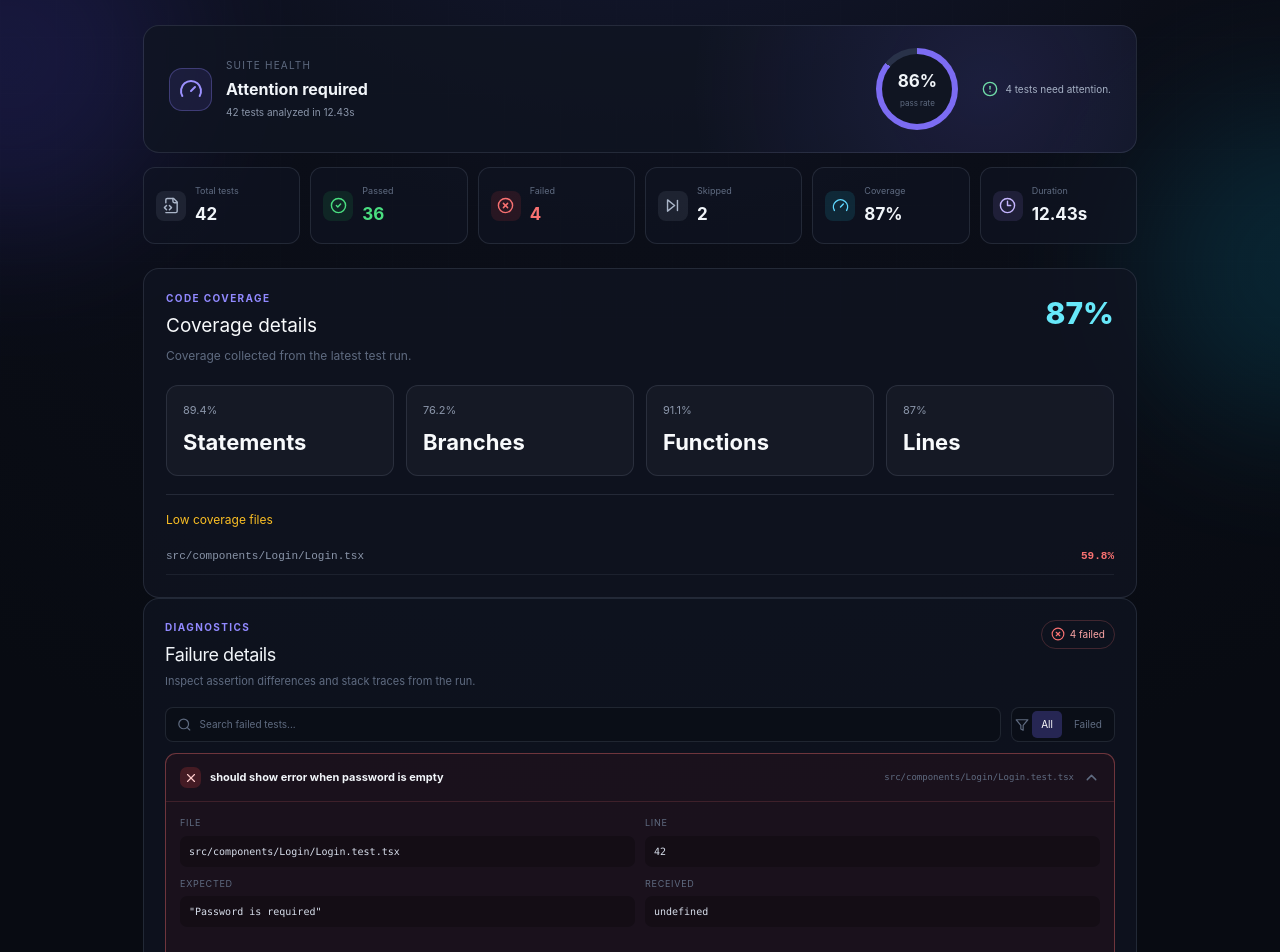
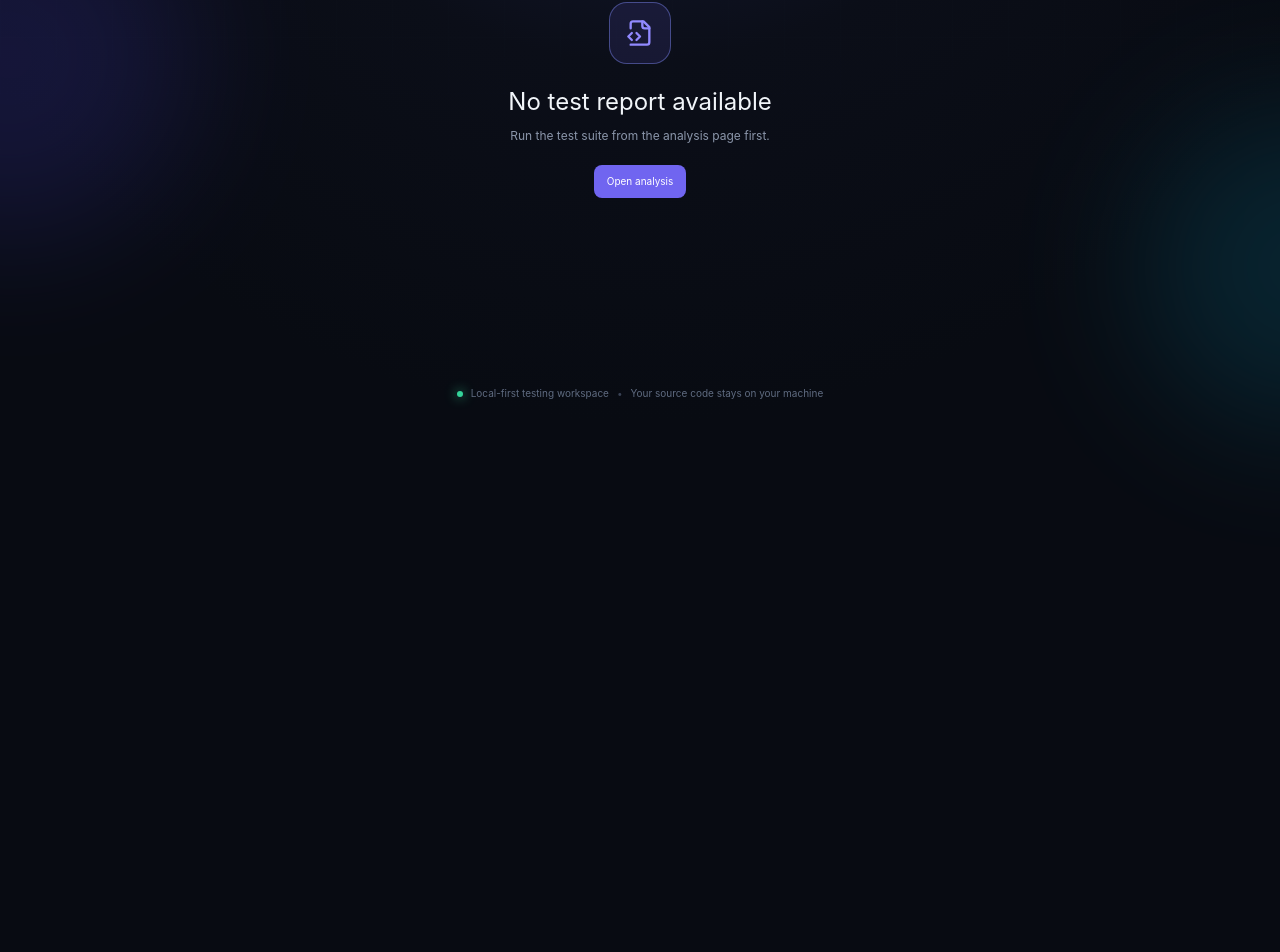
Before and after one commit to Prabhakar1437/AI-Unit-testing-frontend, a Next.js app in the folder ai-unit-test-platform/: page /results in a window 1280 px wide. Shown: the part 243-1195 px from the top of the page. After the commit the page ends 800 px from the top, so only its background shows below. Built offline with nearby package versions, Linux system fonts and the light colour scheme.

Commit message:
detail report added

```diff
--- a/ai-unit-test-platform/src/app/analyze/page.tsx
+++ b/ai-unit-test-platform/src/app/analyze/page.tsx
@@ -318,17 +318,32 @@ export default function AnalyzePage() {
 
         // Only block navigation for infrastructure failures — not for suites that ran and had failing tests.
         if (!response.ok) {
-          const details = [data.message, data.environment?.message, data.stderr]
+          const details = [
+            data.message,
+            data.environment?.message,
+            data.stderr,
+          ]
             .filter(Boolean)
             .join(' ');
-          throw new Error(details || 'Could not run tests.');
+
+          throw new Error(
+            details || 'Could not execute the test command.'
+          );
         }
 
-        if (data.phase && data.phase !== 'completed') {
-          throw new Error(data.message || 'Tests did not complete successfully.');
+        if (data.phase !== 'completed' || !data.summary) {
+          throw new Error(
+            data.message ||
+              'The test run did not produce a completed report.'
+          );
         }
 
-        sessionStorage.setItem('lastRunResults', JSON.stringify(data.summary));
+        // Store reports even if tests failed.
+        sessionStorage.setItem(
+          'lastRunResults',
+          JSON.stringify(data.summary)
+        );
+
         router.push('/results');
     } catch (err: any) {
       setError(err?.message || 'Could not run tests.');
--- a/ai-unit-test-platform/src/app/results/page.tsx
+++ b/ai-unit-test-platform/src/app/results/page.tsx
@@ -52,85 +52,85 @@ interface TestSummary {
   failed: number;
   skipped: number;
   coverage: number | null;
-  coverageDetails?: CoverageDetails | null;
+  coverageDetails: CoverageDetails | null;
   executionTime: number;
   failures: FailedTest[];
 }
 
-const MOCK_SUMMARY: TestSummary = {
-  total: 42,
-  passed: 36,
-  failed: 4,
-  skipped: 2,
-  coverage: 87,
-  coverageDetails: {
-    statements: 89.4,
-    branches: 76.2,
-    functions: 91.1,
-    lines: 87,
-    files: [
-      {
-        file: 'src/components/Login/Login.tsx',
-        statements: 61.5,
-        branches: 48.2,
-        functions: 70,
-        lines: 59.8,
-      },
-    ],
-  },
-  executionTime: 12.43,
-  failures: [
-    {
-      name: 'should show error when password is empty',
-      file: 'src/components/Login/Login.test.tsx',
-      line: 42,
-      expected: '"Password is required"',
-      received: 'undefined',
-      errorMessage: 'expect(received).toBe(expected)',
-      stackTrace:
-        'at Object.<anonymous> (Login.test.tsx:42:21)\n' +
-        '  at processTicksAndRejections (node:internal/process/task_queues:95:5)',
-    },
-  ],
-};
-
 type FailureFilter = 'all' | 'failed';
 
 export default function ResultsPage() {
-  const reduceMotion = useReducedMotion();
-  const [summary, setSummary] = useState<TestSummary>(MOCK_SUMMARY);
+  const [summary, setSummary] = useState<TestSummary | null>(null);
   const [isReal, setIsReal] = useState(false);
-  const [expanded, setExpanded] = useState<number | null>(0);
-  const [filter, setFilter] = useState<FailureFilter>('all');
-  const [search, setSearch] = useState('');
 
   useEffect(() => {
     const raw = sessionStorage.getItem('lastRunResults');
 
     if (!raw) {
+      setSummary(null);
+      setIsReal(false);
       return;
     }
 
     try {
-      const parsed = JSON.parse(raw) as Partial<TestSummary>;
+      const parsed = JSON.parse(raw);
+      const normalized = normalizeSummary(parsed);
 
-      setSummary({
-        ...MOCK_SUMMARY,
-        ...parsed,
-        failures: Array.isArray(parsed.failures)
-          ? parsed.failures
-          : [],
-        coverageDetails: normalizeCoverage(
-          parsed.coverageDetails,
-          parsed.coverage
-        ),
-      });
+      if (!normalized) {
+        setSummary(null);
+        setIsReal(false);
+        return;
+      }
 
+      setSummary(normalized);
       setIsReal(true);
     } catch {
+      setSummary(null);
       setIsReal(false);
     }
   }, []);
+
+  if (!summary) {
+    return (
+      <div className="empty-state-page">
+        <div className="empty-state-icon">
+          <FileCode2 size={28} />
+        </div>
+        <h1>No test report available</h1>
+        <p>Run the test suite from the analysis page first.</p>
+        <a href="/analyze" className="secondary-button">
+          Open analysis
+        </a>
+      </div>
+    );
+  }
+
+  return (
+    <ReportView
+      summary={summary}
+      isReal={isReal}
+      onReset={() => {
+        sessionStorage.removeItem('lastRunResults');
+        setSummary(null);
+        setIsReal(false);
+      }}
+    />
+  );
+}
+
+function ReportView({
+  summary,
+  isReal,
+  onReset,
+}: {
+  summary: TestSummary;
+  isReal: boolean;
+  onReset: () => void;
+}) {
+  const reduceMotion = useReducedMotion();
+  const [expanded, setExpanded] = useState<number | null>(0);
+  const [filter, setFilter] = useState<FailureFilter>('all');
+  const [search, setSearch] = useState('');
 
   const passRate =
     summary.total > 0
@@ -143,26 +143,14 @@ export default function ResultsPage() {
     return summary.failures.filter((test) => {
       const matchesSearch =
         !query ||
-        `${test.name} ${test.file}`
+        `${test.name} ${test.file} ${test.errorMessage}`
           .toLowerCase()
           .includes(query);
 
-      if (!matchesSearch) {
-        return false;
-      }
-
+      if (!matchesSearch) return false;
       return filter === 'all' || filter === 'failed';
     });
   }, [summary.failures, search, filter]);
-
-  function clearResults() {
-    sessionStorage.removeItem('lastRunResults');
-    setSummary(MOCK_SUMMARY);
-    setIsReal(false);
-    setExpanded(0);
-    setSearch('');
-    setFilter('all');
-  }
 
   return (
     <div className="results-page">
@@ -176,9 +164,7 @@ export default function ResultsPage() {
             <Terminal size={13} /> Execution report
           </div>
           <h1>Test results</h1>
-          <p>
-            Review suite health, failures, coverage, and execution details.
-          </p>
+          <p>Review suite health, failures, coverage, and execution details.</p>
         </div>
 
         <div className="results-actions">
@@ -192,10 +178,7 @@ export default function ResultsPage() {
             </span>
           )}
 
-          <button
-            onClick={clearResults}
-            className="clear-results"
-          >
+          <button onClick={onReset} className="clear-results">
             <RotateCcw size={14} /> Reset
           </button>
         </div>
@@ -211,13 +194,10 @@ export default function ResultsPage() {
           <div className="health-icon">
             <Gauge size={24} />
           </div>
-
           <div>
             <span>Suite health</span>
             <strong>
-              {summary.failed === 0
-                ? 'All tests passed'
-                : 'Attention required'}
+              {summary.failed === 0 ? 'All tests passed' : 'Attention required'}
             </strong>
             <p>
               {summary.total} tests analyzed in {summary.executionTime}s
@@ -228,11 +208,7 @@ export default function ResultsPage() {
         <div className="health-progress">
           <div
             className="health-circle"
-            style={
-              {
-                '--progress': `${passRate * 3.6}deg`,
-              } as React.CSSProperties
-            }
+            style={{ '--progress': `${passRate * 3.6}deg` } as React.CSSProperties}
           >
             <div>
               <strong>{passRate}%</strong>
@@ -248,8 +224,7 @@ export default function ResultsPage() {
             </>
           ) : (
             <>
-              <AlertCircle size={16} />
-              {summary.failed} test
+              <AlertCircle size={16} /> {summary.failed} test
               {summary.failed === 1 ? '' : 's'} need attention.
             </>
           )}
@@ -262,42 +237,12 @@ export default function ResultsPage() {
         animate={{ opacity: 1, y: 0 }}
         transition={{ delay: 0.14 }}
       >
-        <ResultMetric
-          icon={FileCode2}
-          label="Total tests"
-          value={summary.total}
-          tone="neutral"
-        />
-        <ResultMetric
-          icon={CheckCircle2}
-          label="Passed"
-          value={summary.passed}
-          tone="pass"
-        />
-        <ResultMetric
-          icon={XCircle}
-          label="Failed"
-          value={summary.failed}
-          tone="fail"
-        />
-        <ResultMetric
-          icon={SkipForward}
-          label="Skipped"
-          value={summary.skipped}
-          tone="skip"
-        />
-        <ResultMetric
-          icon={Gauge}
-          label="Coverage"
-          value={formatPercentage(summary.coverage)}
-          tone="coverage"
-        />
-        <ResultMetric
-          icon={Clock3}
-          label="Duration"
-          value={`${summary.executionTime}s`}
-          tone="time"
-        />
+        <ResultMetric icon={FileCode2} label="Total tests" value={summary.total} tone="neutral" />
+        <ResultMetric icon={CheckCircle2} label="Passed" value={summary.passed} tone="pass" />
+        <ResultMetric icon={XCircle} label="Failed" value={summary.failed} tone="fail" />
+        <ResultMetric icon={SkipForward} label="Skipped" value={summary.skipped} tone="skip" />
+        <ResultMetric icon={Gauge} label="Coverage" value={formatPercentage(summary.coverage)} tone="coverage" />
+        <ResultMetric icon={Clock3} label="Duration" value={`${summary.executionTime}s`} tone="time" />
       </motion.div>
 
       <CoverageSection coverage={summary.coverageDetails} />
@@ -307,11 +252,8 @@ export default function ResultsPage() {
           <div>
             <div className="section-kicker">Diagnostics</div>
             <h2>Failure details</h2>
-            <p>
-              Inspect assertion differences and stack traces from the run.
-            </p>
+            <p>Inspect assertion differences and stack traces from the run.</p>
           </div>
-
           <div className="failure-count">
             <XCircle size={14} /> {summary.failed} failed
           </div>
@@ -353,9 +295,7 @@ export default function ResultsPage() {
             >
               <CheckCircle2 size={26} />
               <h3>No failures found</h3>
-              <p>
-                There are no failed tests matching your filter.
-              </p>
+              <p>There are no failed tests matching your filter.</p>
             </motion.div>
           ) : (
             displayedFailures.map((test, index) => (
@@ -364,9 +304,7 @@ export default function ResultsPage() {
                 test={test}
                 isOpen={expanded === index}
                 onToggle={() =>
-                  setExpanded(
-                    expanded === index ? null : index
-                  )
+                  setExpanded(expanded === index ? null : index)
                 }
               />
             ))
@@ -381,137 +319,65 @@ export default function ResultsPage() {
   );
 }
 
-function CoverageSection({
-  coverage,
-}: {
-  coverage?: CoverageDetails | null;
-}) {
-  if (!coverage) {
-    return (
-      <section className="coverage-section coverage-empty">
-        <div className="section-kicker">Code coverage</div>
-        <h2>Coverage unavailable</h2>
-        <p>
-          Run the suite with coverage enabled to see statements, branches, functions, and lines.
-        </p>
-      </section>
-    );
-  }
+function normalizeSummary(value: any): TestSummary | null {
+  if (!value || typeof value.total !== 'number') return null;
 
-  return (
-    <section className="coverage-section">
-      <div className="coverage-heading">
-        <div>
-          <div className="section-kicker">Code coverage</div>
-          <h2>Coverage details</h2>
-          <p>
-            Coverage collected from the latest test run.
-          </p>
-        </div>
-
-        <div className="coverage-total">
-          {formatPercentage(coverage.lines)}
-        </div>
-      </div>
-
-      <div className="coverage-details-grid">
-        <CoverageMetric
-          label="Statements"
-          value={coverage.statements}
-        />
-        <CoverageMetric
-          label="Branches"
-          value={coverage.branches}
-        />
-        <CoverageMetric
-          label="Functions"
-          value={coverage.functions}
-        />
-        <CoverageMetric
-          label="Lines"
-          value={coverage.lines}
-        />
-      </div>
-
-      {coverage.files.length > 0 && (
-        <div className="low-coverage-files">
-          <h3>Low coverage files</h3>
-
-          {coverage.files.slice(0, 10).map((file) => (
-            <div
-              className="coverage-file-row"
-              key={file.file}
-            >
-              <span>{file.file}</span>
-              <strong>{formatPercentage(file.lines)}</strong>
-            </div>
-          ))}
-        </div>
-      )}
-    </section>
-  );
+  return {
+    total: value.total,
+    passed: toNumber(value.passed) ?? 0,
+    failed: toNumber(value.failed) ?? 0,
+    skipped: toNumber(value.skipped) ?? 0,
+    coverage: toNumber(value.coverage),
+    executionTime: toNumber(value.executionTime) ?? 0,
+    failures: Array.isArray(value.failures)
+      ? value.failures.map(normalizeFailure)
+      : [],
+    coverageDetails: normalizeCoverage(
+      value.coverageDetails,
+      value.coverage
+    ),
+  };
 }
 
-function CoverageMetric({
-  label,
-  value,
-}: {
-  label: string;
-  value: number | null;
-}) {
-  const safeValue =
-    value === null
-      ? 0
-      : Math.max(0, Math.min(100, value));
-
-  return (
-    <div className="coverage-detail-card">
-      <div
-        className="coverage-ring"
-        style={
-          {
-            '--coverage': `${safeValue}%`,
-          } as React.CSSProperties
-        }
-      >
-        <span>{formatPercentage(value)}</span>
-      </div>
-      <strong>{label}</strong>
-    </div>
-  );
+function normalizeFailure(value: any): FailedTest {
+  return {
+    name: String(value?.name || 'Unnamed test'),
+    file: String(value?.file || 'Unknown file'),
+    line: toNumber(value?.line),
+    expected: String(value?.expected || 'Unavailable'),
+    received: String(value?.received || 'Unavailable'),
+    errorMessage: String(value?.errorMessage || 'Test failed'),
+    stackTrace: String(value?.stackTrace || 'No stack trace available'),
+  };
 }
 
 function normalizeCoverage(
   coverage: unknown,
   fallbackLines?: number | null
 ): CoverageDetails | null {
-  if (!coverage || typeof coverage !== 'object') {
-    return null;
-  }
+  if (!coverage || typeof coverage !== 'object') return null;
 
-  const value = coverage as Partial<CoverageDetails>;
+  const value = coverage as any;
 
   return {
-    statements: toNumberOrNull(value.statements),
-    branches: toNumberOrNull(value.branches),
-    functions: toNumberOrNull(value.functions),
-    lines:
-      toNumberOrNull(value.lines) ??
-      toNumberOrNull(fallbackLines),
+    statements: toNumber(value.statements),
+    branches: toNumber(value.branches),
+    functions: toNumber(value.functions),
+    lines: toNumber(value.lines) ?? toNumber(fallbackLines),
     files: Array.isArray(value.files)
-      ? value.files.map((file) => ({
-          file: String(file.file || 'Unknown file'),
-          statements: toNumberOrNull(file.statements),
-          branches: toNumberOrNull(file.branches),
-          functions: toNumberOrNull(file.functions),
-          lines: toNumberOrNull(file.lines),
+      ? value.files.map((file: any) => ({
+          file: String(file?.file || 'Unknown file'),
+          statements: toNumber(file?.statements),
+          branches: toNumber(file?.branches),
+          functions: toNumber(file?.functions),
+          lines: toNumber(file?.lines),
         }))
       : [],
     reportPath: value.reportPath,
   };
 }
 
-function toNumberOrNull(value: unknown) {
+function toNumber(value: unknown): number | null {
   return typeof value === 'number' && Number.isFinite(value)
     ? value
     : null;
@@ -543,6 +409,78 @@ function ResultMetric({
         <span>{label}</span>
         <strong>{value}</strong>
       </div>
+    </div>
+  );
+}
+
+function CoverageSection({
+  coverage,
+}: {
+  coverage: CoverageDetails | null;
+}) {
+  if (!coverage) {
+    return (
+      <section className="coverage-section coverage-empty">
+        <div className="section-kicker">Code coverage</div>
+        <h2>Coverage unavailable</h2>
+        <p>Run the suite with coverage enabled to see detailed metrics.</p>
+      </section>
+    );
+  }
+
+  return (
+    <section className="coverage-section">
+      <div className="coverage-heading">
+        <div>
+          <div className="section-kicker">Code coverage</div>
+          <h2>Coverage details</h2>
+          <p>Coverage collected from the latest test run.</p>
+        </div>
+        <div className="coverage-total">
+          {formatPercentage(coverage.lines)}
+        </div>
+      </div>
+
+      <div className="coverage-details-grid">
+        <CoverageMetric label="Statements" value={coverage.statements} />
+        <CoverageMetric label="Branches" value={coverage.branches} />
+        <CoverageMetric label="Functions" value={coverage.functions} />
+        <CoverageMetric label="Lines" value={coverage.lines} />
+      </div>
+
+      {coverage.files.length > 0 && (
+        <div className="low-coverage-files">
+          <h3>Low coverage files</h3>
+          {coverage.files.slice(0, 10).map((file) => (
+            <div className="coverage-file-row" key={file.file}>
+              <span>{file.file}</span>
+              <strong>{formatPercentage(file.lines)}</strong>
+            </div>
+          ))}
+        </div>
+      )}
+    </section>
+  );
+}
+
+function CoverageMetric({
+  label,
+  value,
+}: {
+  label: string;
+  value: number | null;
+}) {
+  const safeValue = value === null ? 0 : Math.max(0, Math.min(100, value));
+
+  return (
+    <div className="coverage-detail-card">
+      <div
+        className="coverage-ring"
+        style={{ '--coverage': `${safeValue}%` } as React.CSSProperties}
+      >
+        <span>{formatPercentage(value)}</span>
+      </div>
+      <strong>{label}</strong>
     </div>
   );
 }
@@ -586,30 +524,14 @@ function FailureCard({
             exit={{ height: 0, opacity: 0 }}
           >
             <div className="detail-grid">
+              <Detail label="File" value={test.file} mono />
               <Detail
-                label="File"
-                value={test.file}
+                label="Line"
+                value={test.line === null ? 'N/A' : String(test.line)}
                 mono
               />
-              <Detail
-                label="Line"
-                value={
-                  test.line !== null
-                    ? String(test.line)
-                    : 'N/A'
-                }
-                mono
-              />
-              <Detail
-                label="Expected"
-                value={test.expected}
-                mono
-              />
-              <Detail
-                label="Received"
-                value={test.received}
-                mono
-              />
+              <Detail label="Expected" value={test.expected} mono />
+              <Detail label="Received" value={test.received} mono />
             </div>
 
             <div className="error-block">
```
